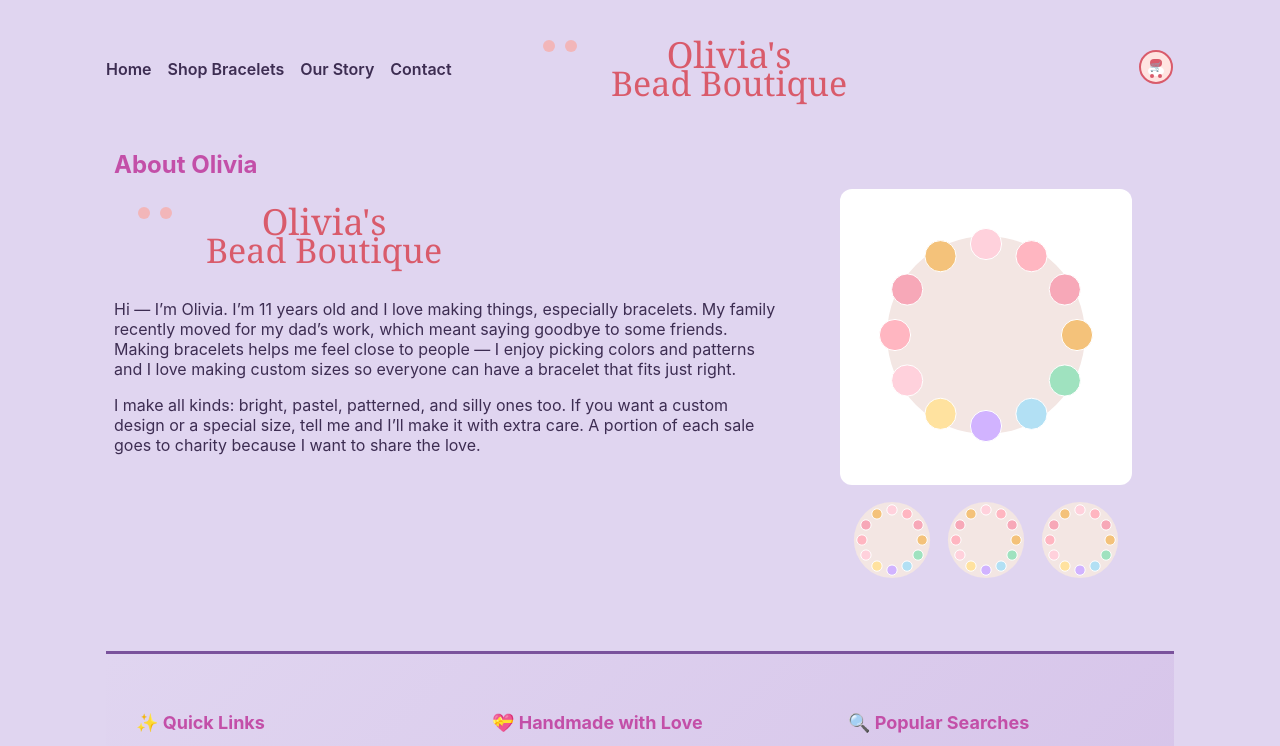
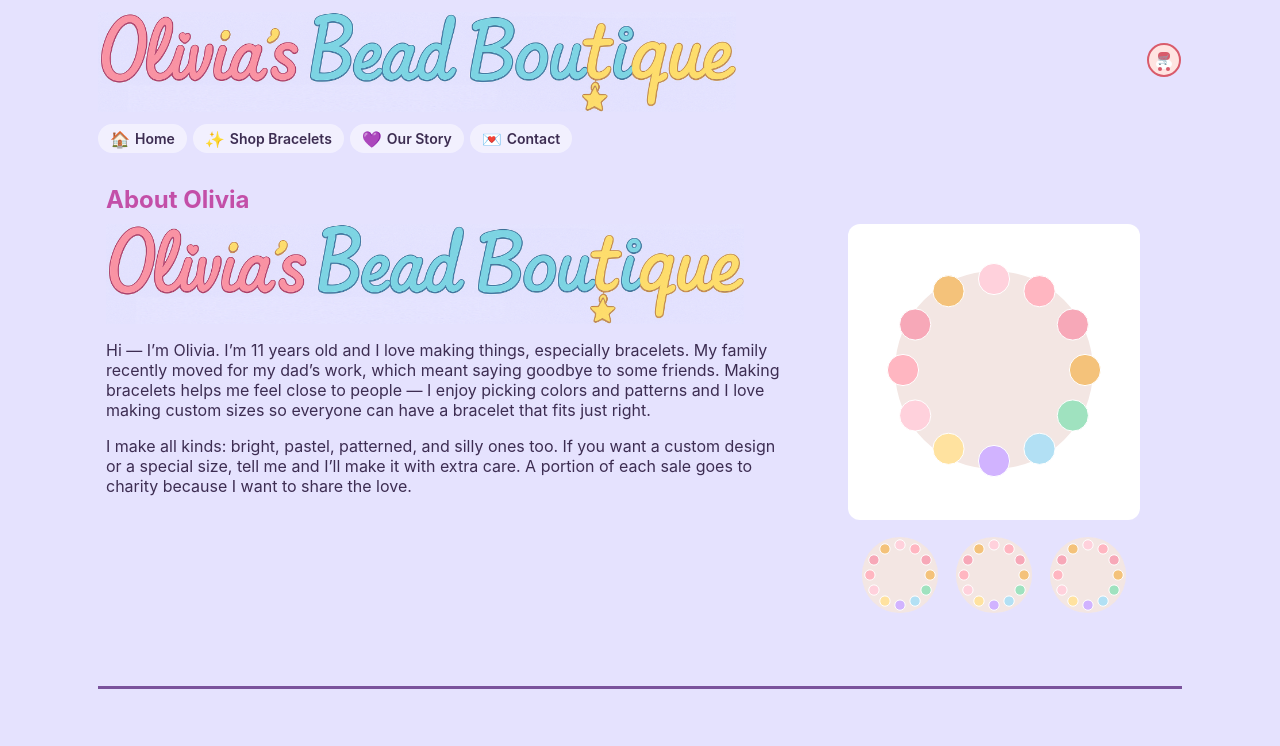
Before and after one commit to livnmad/boutique, a React (Vite) app in the folder client/: page /about in a window 1280 px wide. Shown: the top 746 px of the page. Built offline with nearby package versions, Linux system fonts and the light colour scheme.

Commit message:
update logo

```diff
--- a/client/src/App.tsx
+++ b/client/src/App.tsx
@@ -22,18 +22,33 @@ export default function App() {
   return (
     <div className="app-container">
       <header className="site-header">
-        <div className="nav-links">
-          <TypedLink to="/">Home</TypedLink>
-          <TypedLink to="/items">Shop Bracelets</TypedLink>
-          <TypedLink to="/about">Our Story</TypedLink>
-          <TypedLink to="/contact">Contact</TypedLink>
+        <div className="header-top">
+          <div className="logo-left">
+            <Logo />
+          </div>
+          <div className="cart-right">
+            <CartLogoWithFirework />
+          </div>
         </div>
-        <div className="logo-wrap">
-          <Logo />
-        </div>
-        <div style={{width:120}} />
-        <div style={{marginLeft:12, position: 'relative'}}>
-          <CartLogoWithFirework />
+        <div className="header-bottom">
+          <div className="nav-links">
+            <TypedLink to="/" className="nav-link">
+              <span className="nav-icon">🏠</span>
+              <span>Home</span>
+            </TypedLink>
+            <TypedLink to="/items" className="nav-link">
+              <span className="nav-icon">✨</span>
+              <span>Shop Bracelets</span>
+            </TypedLink>
+            <TypedLink to="/about" className="nav-link">
+              <span className="nav-icon">💜</span>
+              <span>Our Story</span>
+            </TypedLink>
+            <TypedLink to="/contact" className="nav-link">
+              <span className="nav-icon">💌</span>
+              <span>Contact</span>
+            </TypedLink>
+          </div>
         </div>
       </header>
 
--- a/client/src/components/Logo.tsx
+++ b/client/src/components/Logo.tsx
@@ -2,14 +2,6 @@ import React from 'react';
 
 export default function Logo() {
   return (
-    <svg width="420" height="90" viewBox="0 0 420 90" xmlns="http://www.w3.org/2000/svg" role="img" aria-label="Olivia's Bead Boutique">
-      <rect width="100%" height="100%" fill="none" />
-      <text x="50%" y="40%" dominantBaseline="middle" textAnchor="middle" fontFamily="Georgia, 'Times New Roman', serif" fontSize="36" fill="#d95b6b">Olivia's</text>
-      <text x="50%" y="72%" dominantBaseline="middle" textAnchor="middle" fontFamily="Georgia, 'Times New Roman', serif" fontSize="34" fill="#d95b6b">Bead Boutique</text>
-      <g transform="translate(24,18)" fill="#f2b6b9">
-        <circle cx="6" cy="6" r="6" />
-        <circle cx="28" cy="6" r="6" />
-      </g>
-    </svg>
+      <img src="/images/olivias_bead_boutique_1.png" alt="Olivia's Bead Boutique" style={{maxWidth: '700px', maxHeight: '100px', display: 'block'}} />
   );
 }
--- a/client/src/styles.css
+++ b/client/src/styles.css
@@ -1,5 +1,5 @@
 :root{
-  --bg: #e0d5f0;
+  --bg: #E5E2FE;
   --rose: #c34fa8;
   --muted: #3d2d52;
   --card: #d4c0e8;
@@ -17,10 +17,16 @@ body{
 }
 a{color:inherit;text-decoration:none}
 
-.app-container{max-width:1100px;margin:0 auto;padding:16px}
-.site-header{display:flex;align-items:center;justify-content:space-between;padding:6px 0}
-.nav-links{display:flex;gap:16px;font-weight:600}
-.logo-wrap{flex:1;text-align:center}
+.app-container{max-width:1100px;margin:0 auto;padding:8px}
+.site-header{display:flex;flex-direction:column;gap:4px;padding:0}
+.header-top{width:100%;display:flex;justify-content:space-between;align-items:center;padding:4px 0}
+.header-bottom{width:100%;display:flex;justify-content:flex-start;padding:4px 0}
+.logo-left{flex-shrink:0}
+.cart-right{flex-shrink:0}
+.nav-links{display:flex;gap:6px;font-weight:600}
+.nav-link{display:flex;align-items:center;gap:5px;padding:6px 12px;border-radius:20px;transition:all 0.3s ease;background:rgba(255,255,255,0.5);text-decoration:none;font-size:14px}
+.nav-link:hover{background:var(--card);transform:translateY(-2px);box-shadow:0 4px 8px rgba(0,0,0,0.1)}
+.nav-icon{font-size:16px;line-height:1}
 
 .hero{display:grid;grid-template-columns:1fr 320px;gap:20px;align-items:start;margin-top:12px}
 .hero-left{background:linear-gradient(180deg, rgba(255,255,255,0.6), transparent);padding:20px;border-radius:14px}
--- a/client/src/styles/footer.css
+++ b/client/src/styles/footer.css
@@ -1,5 +1,5 @@
 .site-footer {
-  background: linear-gradient(135deg, #e0d5f0 0%, #d4c0e8 100%);
+  background: linear-gradient(135deg, #f0 0%, #d4c0e8 100%);
   margin-top: 60px;
   padding: 40px 20px 20px;
   border-top: 3px solid var(--purple);
```
Also changed, not shown: client/public/images/olivias_bead_boutique.png (added), client/public/images/olivias_bead_boutique_1.png (added).
